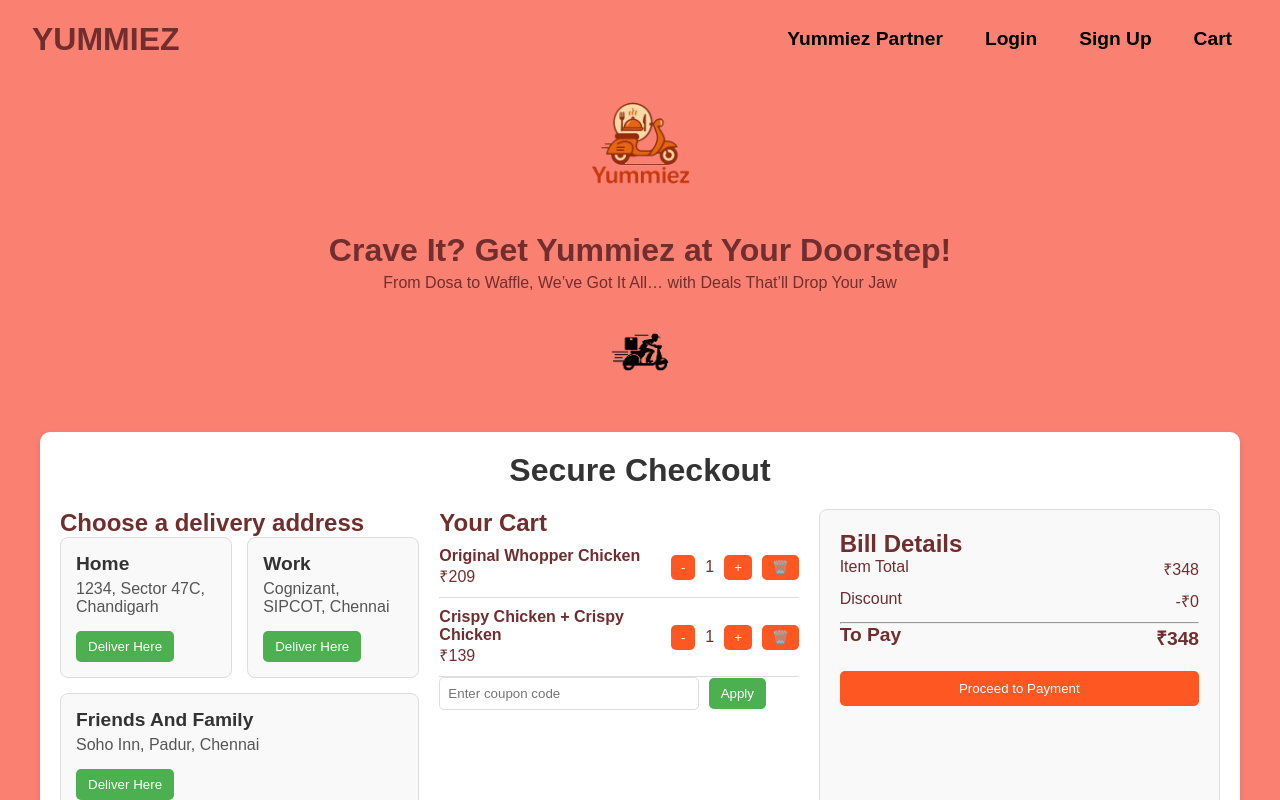
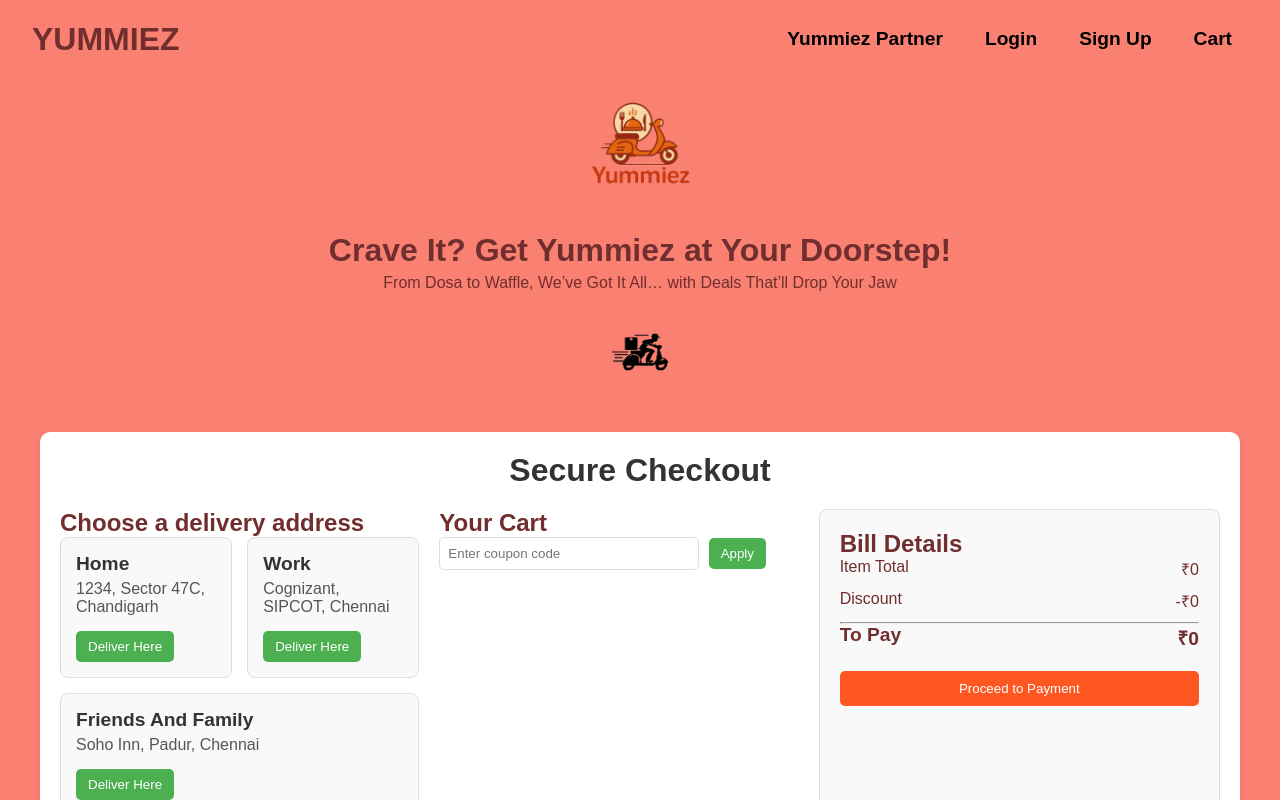
Before and after one commit to PranavMehta15/Yummiez, a React (Create React App) app: page /orderSummary in a window 1280 px wide. Shown: the top 800 px of the page. Built offline with nearby package versions, Linux system fonts and the light colour scheme; a web font is replaced by a local one.

Commit message:
This commit is for integration of menu to cart

```diff
--- a/src/components/Constant.jsx
+++ b/src/components/Constant.jsx
@@ -1,3 +1,5 @@
+export const cartItem = {value:[]};
+
 export const data = [
     {
       "info": {
--- a/src/components/OrderSummary.jsx
+++ b/src/components/OrderSummary.jsx
@@ -1,21 +1,8 @@
 // OrderSummary.jsx
-import React, { useState } from 'react';
+import React, { useEffect, useState } from 'react';
 import './OrderSummary.css';
+import { cartItem } from './Constant';
 
-const initialCart = [
-  {
-    id: 1,
-    name: 'Original Whopper Chicken',
-    price: 209,
-    qty: 1,
-  },
-  {
-    id: 2,
-    name: 'Crispy Chicken + Crispy Chicken',
-    price: 139,
-    qty: 1,
-  },
-];
 
 const initialAddresses = [
   { id: 1, label: 'Home', details: '1234, Sector 47C, Chandigarh' },
@@ -24,13 +11,15 @@ const initialAddresses = [
 ];
 
 export default function OrderSummary() {
-  const [cart, setCart] = useState(initialCart);
+  const [cart, setCart] = useState([]);
   const [coupon, setCoupon] = useState('');
   const [discount, setDiscount] = useState(0);
   const [addresses, setAddresses] = useState(initialAddresses); // Use state for addresses
   const [newAddress, setNewAddress] = useState(''); // State for new address input
   const [selectedAddress, setSelectedAddress] = useState(null);
-
+  useEffect(()=>{
+    setCart(cartItem.value)
+  },[cartItem]);
   const addNewAddress = () => {
     if (newAddress.trim()) {
       const newAddressObj = {
@@ -102,7 +91,7 @@ export default function OrderSummary() {
 
         {/* Cart Items */}
         <div className="cart-section">
-          <h2>Your Cart</h2>
+          <h2 id='333'>Your Cart</h2>
           {cart.map(item => (
             <div key={item.id} className="cart-item">
               <div>
--- a/src/components/RestaurantMenu.jsx
+++ b/src/components/RestaurantMenu.jsx
@@ -1,11 +1,22 @@
 import { useEffect, useState } from "react";
 import { useParams } from "react-router-dom";
-import './RestaurantMenu.css';
+import "./RestaurantMenu.css";
+import { cartItem } from "./Constant";
+function getRandomNumber() {
+  return Math.floor(Math.random() * (300 - 100 + 1)) + 100;
+}
+
 
 const RestaurantMenu = () => {
+
   const params = useParams();
   const [restaurant, setRestaurant] = useState({});
   const [restaurantDetails, setRestaurantDetails] = useState({});
+  const [order, setOrder] = useState([]);
+  useEffect(() => {
+    cartItem.value = order;
+  }, [order]);
+  console.log(order);
 
   useEffect(() => {
     getRestaurantInfo();
@@ -19,11 +30,11 @@ const RestaurantMenu = () => {
     );
     const json = await data.json();
 
-        //console.log(json?.data?.cards?.[4]?.groupedCard?.cardGroupMap?.REGULAR?.cards?.[2]?.card?.card?.itemCards);
-        setRestaurant(json?.data?.cards?.[4]?.groupedCard?.cardGroupMap?.REGULAR?.cards || []);
+    setRestaurant(
+      json?.data?.cards?.[4]?.groupedCard?.cardGroupMap?.REGULAR?.cards || []
+    );
     setRestaurantDetails(json?.data?.cards?.[2]?.card?.card?.info || {});
   }
-
 
   return (
     <div className="restaurant-menu-container">
@@ -33,10 +44,15 @@ const RestaurantMenu = () => {
         <h2>{restaurantDetails?.slugs?.areaName}</h2>
       </div>
       <ul className="menu-list">
-                {Object.values(restaurant).map((item2,index) => (
-                    <div key={item2.card?.card?.title||index}>
+        {Object.values(restaurant).map((item2, index) => (
+          <div key={item2.card?.card?.title || index}>
+            {Object.values(item2.card?.card?.itemCards || []).map((item) => {
+              // Generate a random price if the price is missing
+              const randomPrice = item.card.info.price
+                ? (item.card.info.price / 100).toFixed(2)
+                : getRandomNumber();
 
-                        {Object.values(item2.card?.card?.itemCards || []).map((item) => (
+              return (
                 <li key={item.card.info.id}>
                   <img
                     src={
@@ -46,10 +62,24 @@ const RestaurantMenu = () => {
                     alt={item.card.info.name}
                   />
                   <span className="item-name">{item.card.info.name}</span>
-                                <span className="item-price">₹{(item.card.info.price || 0) / 100}</span> {/* Price in rupees */}
-                                <button className="add-button">+Add</button>
+                  <span className="item-price">₹{randomPrice}</span>
+                  <button
+                    className="add-button"
+                    onClick={() => {
+                      let tempArr = [...order];
+                      tempArr.push({
+                        name: item.card.info.name,
+                        price: randomPrice, // Use the same random price
+                      });
+                      setOrder(tempArr);
+                       // Update the state with the new array
+                    }}
+                  >
+                    +Add
+                  </button>
                 </li>
-                        ))}
+              );
+            })}
           </div>
         ))}
       </ul>
```
Lines whose indentation alone changed are shown as unchanged.
